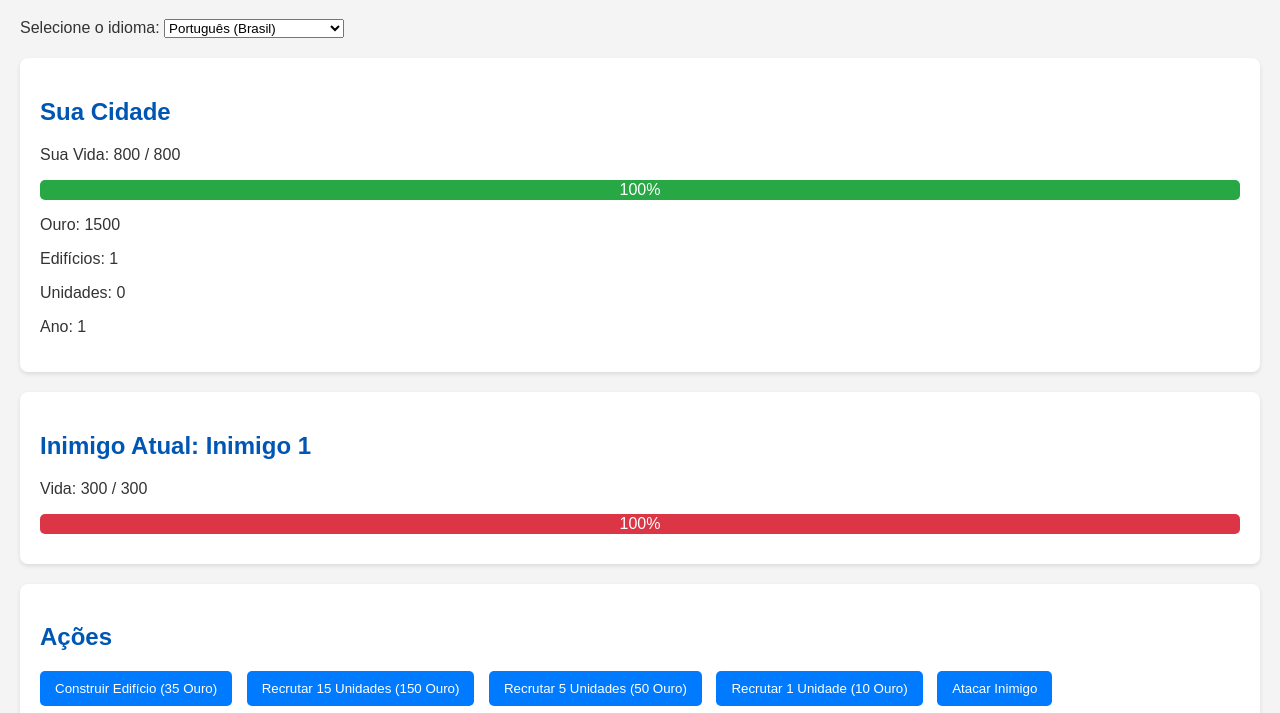
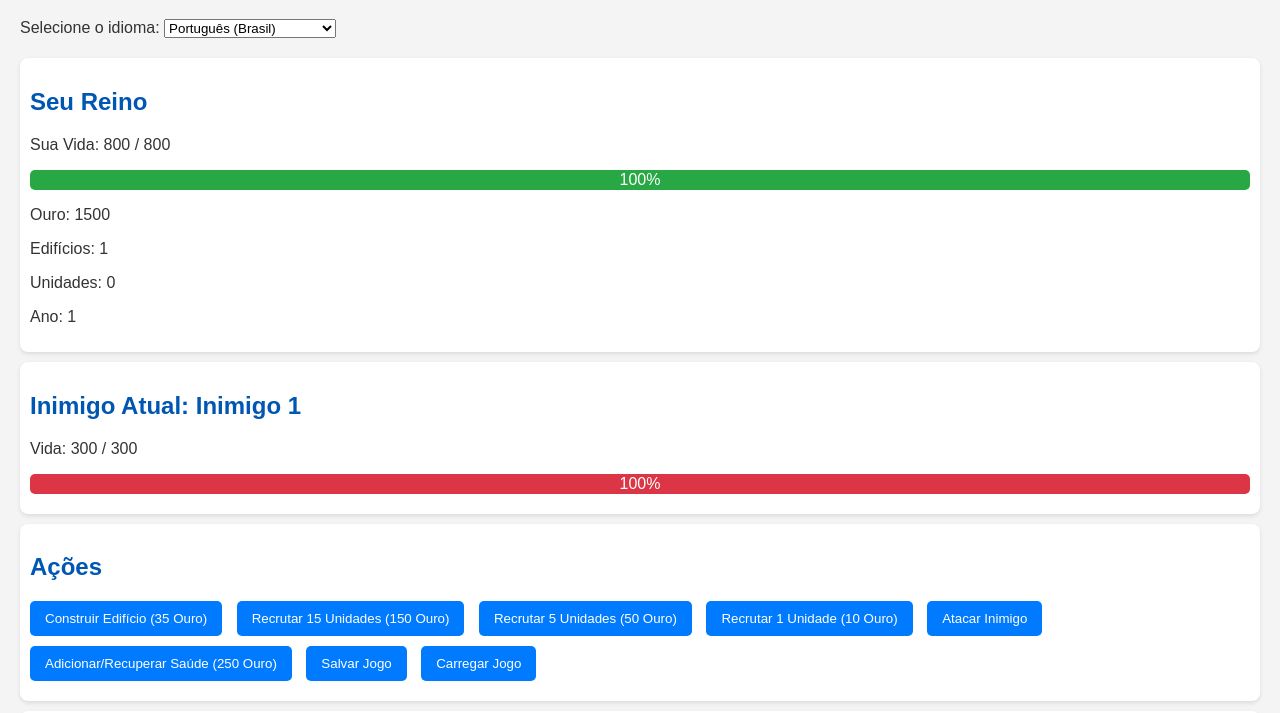
Before and after one commit to LmrCreator/Kingdom-Protection, a plain HTML site: page index.html in a window 1280 px wide. Shown: the part 61-774 px from the top of the page. Drawn offline with Linux system fonts and the light colour scheme.

Commit message:
Update index.html

```diff
--- a/index.html
+++ b/index.html
@@ -17,8 +17,8 @@
         }
         #cidade, #acoes, #cartas, #cartas-escolhidas, #inimigo-status {
             background-color: #fff;
-            padding: 20px;
-            margin-bottom: 20px;
+            padding: 10px;
+            margin-bottom: 10px;
             border-radius: 8px;
             box-shadow: 0 2px 4px rgba(0,0,0,0.1);
         }
@@ -94,15 +94,15 @@
         <select id="idioma-select">
             <option value="pt-br">Português (Brasil)</option>
             <option value="pt-pt">Português (Portugal)</option>
-            <option value="en-us">Inglês (EUA)</option>
-            <option value="en-gb">Inglês (Reino Unido)</option>
-            <option value="es-es">Espanhol (Espanha)</option>
-            <option value="es-la">Espanhol (América Latina)</option>
+            <option value="en-us">English (USA)</option>
+            <option value="en-gb">English (UK)</option>
+            <option value="es-es">Español (España)</option>
+            <option value="es-la">Español (América Latina)</option>
         </select>
     </div>
 
     <div id="cidade">
-        <h2 id="titulo-cidade">Sua Cidade</h2>
+        <h2 id="titulo-cidade">Seu Reino</h2>
         <p><span id="label-hp">Sua Vida</span>: <span id="hp">800</span> / <span id="hp-max">800</span></p>
         <div class="progress-bar-container">
             <div id="hp-progress-bar" class="progress-bar" style="width: 100%;"></div>
@@ -196,7 +196,7 @@
         const traducoes = {
             "pt-br": {
                 titulo: "Kingdom Protection",
-                subtituloCidade: "Sua Cidade",
+                subtituloCidade: "Seu Reino",
                 suaVida: "Sua Vida",
                 ouro: "Ouro",
                 edificios: "Edifícios",
@@ -241,7 +241,7 @@
             },
             "pt-pt": {
                 titulo: "Kingdom Protection",
-                subtituloCidade: "A sua Cidade",
+                subtituloCidade: "O seu Reino",
                 suaVida: "A sua Vida",
                 ouro: "Ouro",
                 edificios: "Edifícios",
@@ -286,7 +286,7 @@
             },
             "en-us": {
                 titulo: "Kingdom Protection",
-                subtituloCidade: "Your City",
+                subtituloCidade: "Your Kingdom",
                 suaVida: "Your Health",
                 ouro: "Gold",
                 edificios: "Buildings",
@@ -331,7 +331,7 @@
             },
             "en-gb": {
                 titulo: "Kingdom Protection",
-                subtituloCidade: "Your City",
+                subtituloCidade: "Your Kingdom",
                 suaVida: "Your Health",
                 ouro: "Gold",
                 edificios: "Buildings",
@@ -376,7 +376,7 @@
             },
             "es-es": {
                 titulo: "Kingdom Protection",
-                subtituloCidade: "Tu Ciudad",
+                subtituloCidade: "Tu Reino",
                 suaVida: "Tu Vida",
                 ouro: "Oro",
                 edificios: "Edificios",
@@ -421,7 +421,7 @@
             },
             "es-la": {
                 titulo: "Kingdom Protection",
-                subtituloCidade: "Tu Ciudad",
+                subtituloCidade: "Tu Reino",
                 suaVida: "Tu Vida",
                 ouro: "Oro",
                 edificios: "Edificios",
```
